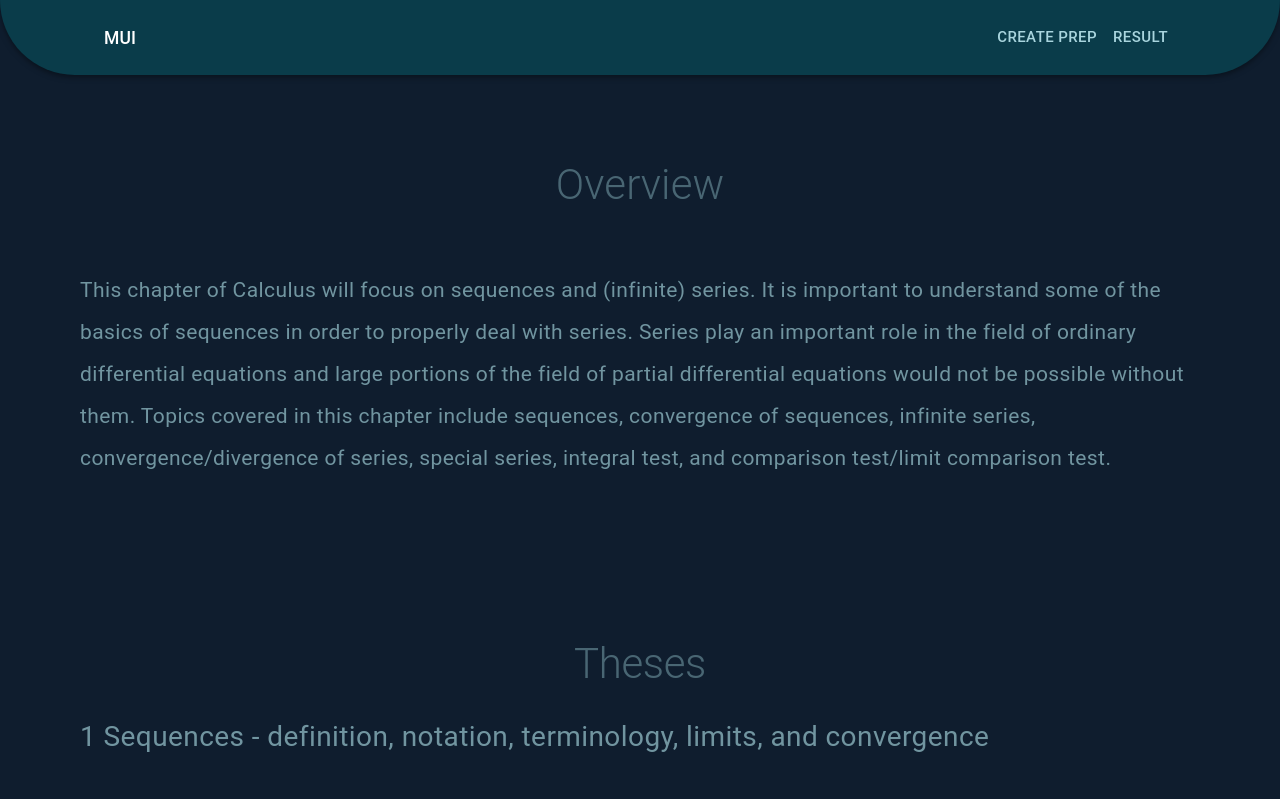
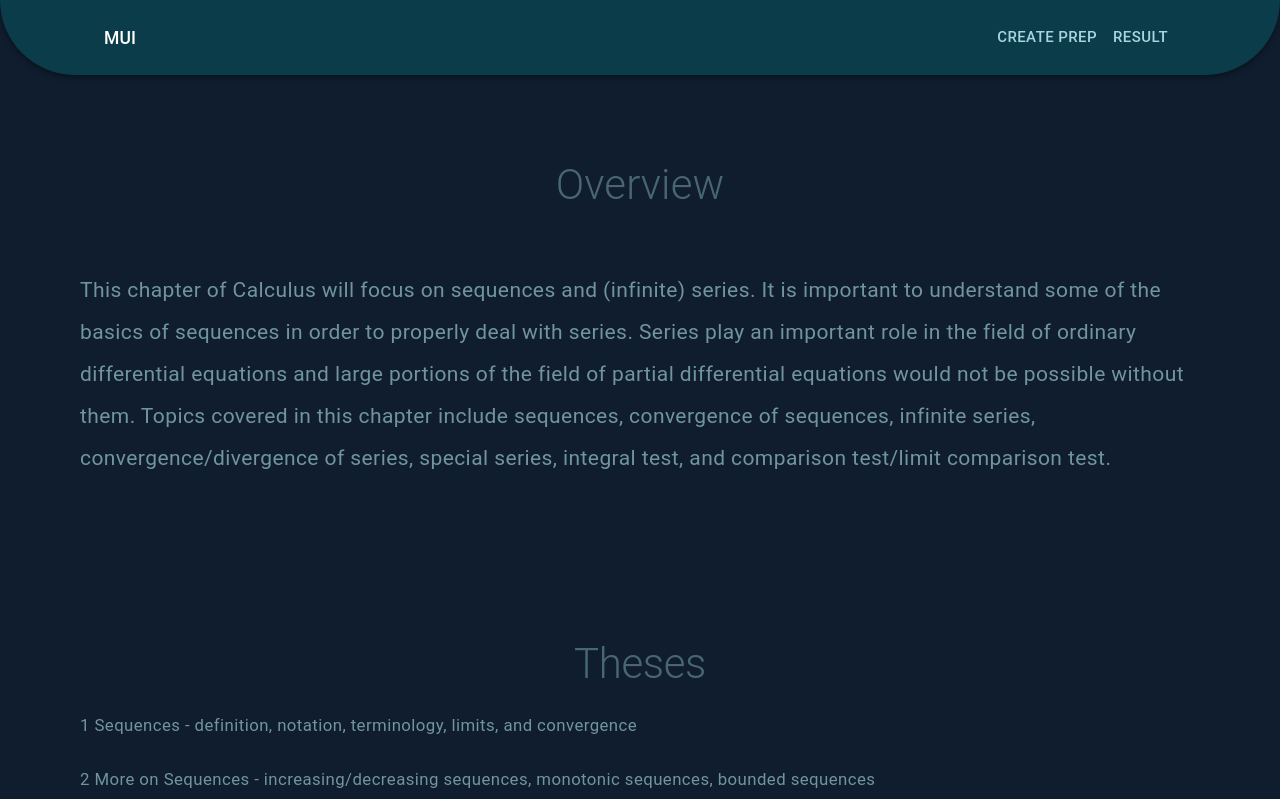
Before and after one commit to martinyis/PrepAi, a React (Create React App) app in the folder client/: page /result in a window 1280 px wide. Shown: the top 799 px of the page. Built offline with nearby package versions, Linux system fonts and the light colour scheme.

Commit message:
Decrese font-size for theses

```diff
--- a/client/src/modules/Theses.jsx
+++ b/client/src/modules/Theses.jsx
@@ -29,7 +29,7 @@ const Theses = (props) => {
                 letterSpacing: "0.03rem",
                 lineHeight: "2em",
                 textAlign: "left",
-                fontSize: "2rem",
+                fontSize: "1.2rem",
               }}
             >
               {id + 1} {thesis}
```
